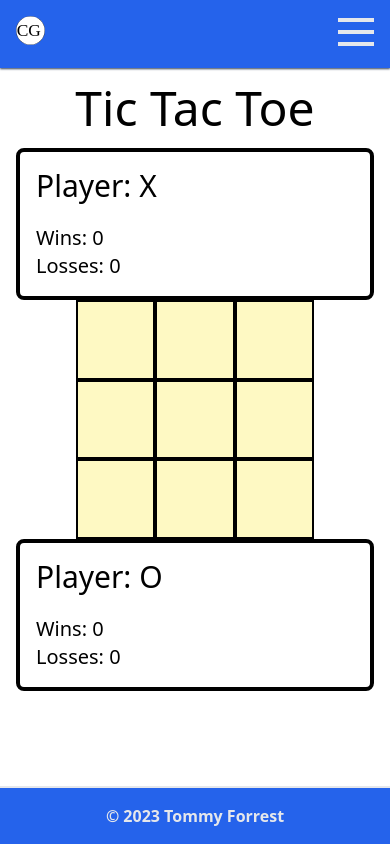
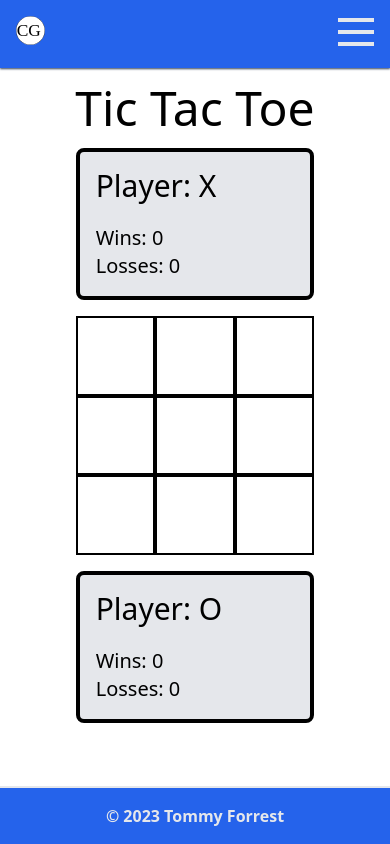
Before and after one commit to 12dteclo-2022-tommyforrest/chad-gaming, a SvelteKit app in the folder apps/web/: page /games/tic-tac-toe in a window 390 px wide. Built offline with nearby package versions, Linux system fonts and the light colour scheme.

Commit message:
feat(web/ttt): redesign tic tac toe page on desktop and mobile

```diff
--- a/apps/web/src/lib/components/TicTacToeSquare.svelte
+++ b/apps/web/src/lib/components/TicTacToeSquare.svelte
@@ -12,15 +12,15 @@
 	export let inner: Player | undefined;
 
 	const onClick = () => {
-		dispatch("click");
+		dispatch("click", {});
 	};
 </script>
 
 <button
-	class="h-full w-full border-2 border-black bg-yellow-100"
+	class="h-full w-full border-2 border-black bg-white"
 	disabled={inner ? true : disableAnyway ? true : false}
 	on:click={onClick}
 	on:keypress={onClick}
 >
-	<p class="text-8xl">{inner ? inner : ""}</p>
+	<p class="text-6xl md:text-8xl">{inner ? inner : ""}</p>
 </button>
--- a/apps/web/src/routes/games/tic-tac-toe/+page.svelte
+++ b/apps/web/src/routes/games/tic-tac-toe/+page.svelte
@@ -114,8 +114,8 @@
 
 <h1 class="text-center text-5xl">Tic Tac Toe</h1>
 
-<div class="grid grid-cols-1 p-4 md:grid-cols-4">
-	<div class="grid grid-cols-1 grid-rows-2 rounded-lg border-4 border-black p-4">
+<div class="grid gap-4 md:gap-0 grid-cols-1 p-4 md:grid-cols-4">
+	<div class="grid grid-cols-1 bg-gray-200 w-2/3 md:w-full mx-auto grid-rows-2 rounded-lg border-4 border-black p-4">
 		<h2 class="text-3xl">Player: X</h2>
 
 		<div>
@@ -136,7 +136,7 @@
 		{/each}
 	</div>
 
-	<div class="grid grid-cols-1 grid-rows-2 rounded-lg border-4 border-black p-4">
+	<div class="grid grid-cols-1 bg-gray-200 w-2/3 md:w-full mx-auto grid-rows-2 rounded-lg border-4 border-black p-4">
 		<h2 class="text-3xl">Player: O</h2>
 
 		<div>
```
